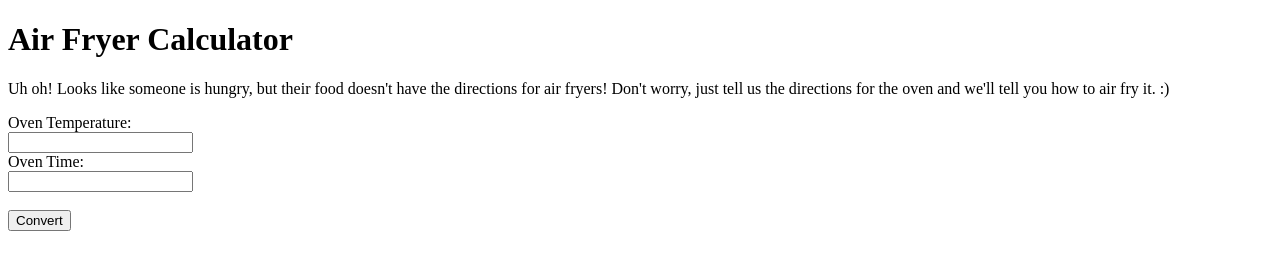
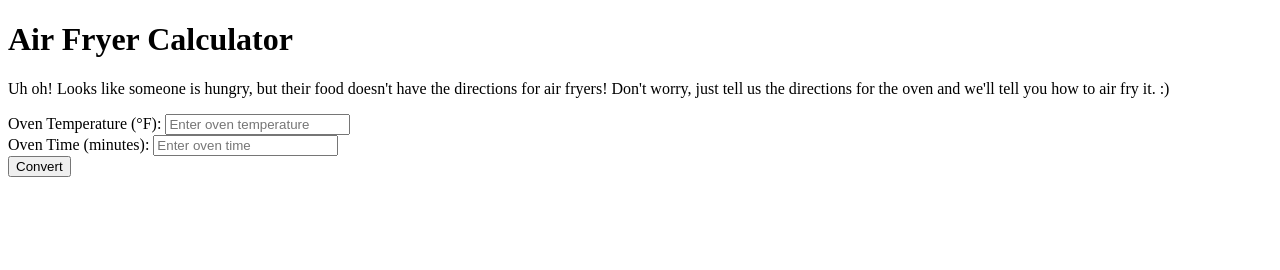
Before and after one commit to hamoodhabibi235/fantastic-octo-train, a plain HTML site: page index.html in a window 1280 px wide. Drawn offline with Linux system fonts and the light colour scheme.

Commit message:
Update index.html
broken rn bc theres no js code, will update later. kinda rushed commit.

```diff
--- a/index.html
+++ b/index.html
@@ -9,15 +9,20 @@
 </head>
 <h1>Air Fryer Calculator</h1>
 <body>
+  <div class="container">
   <p>Uh oh! Looks like someone is hungry, but their food doesn't have the directions for air fryers! Don't worry, just tell us the directions for the oven and we'll tell you how to air fry it. :)</p>
-  <script src="script.js"></script>
+ <label for="ovenTemp">Oven Temperature (°F):</label>
+<input type="number" id="ovenTemp" placeholder="Enter oven temperature">
+<br>
+<label for="ovenTime">Oven Time (minutes):</label>
+<input type="number" id="ovenTime" placeholder="Enter oven time">
+<br>
+<button onclick="convertTime()">Convert</button>
+
+<div class="result" id="result"></div>
+</div>
+
+<script src="script.js"></script>
+
 </body>
-  <form action="/action_page.php" target="_blank">
-    <label for="otemp">Oven Temperature:</label><br>
-    <input type="text" id="otemp" name="otemp"><br>
-    <label for="otime">Oven Time:</label><br>
-    <input type="text" id="otime" name="otime"><br><br>
-    <input type="submit" value="Convert">
-  </form>
-
 </html>
```
